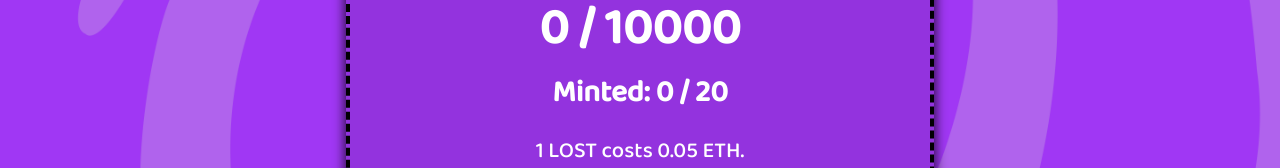
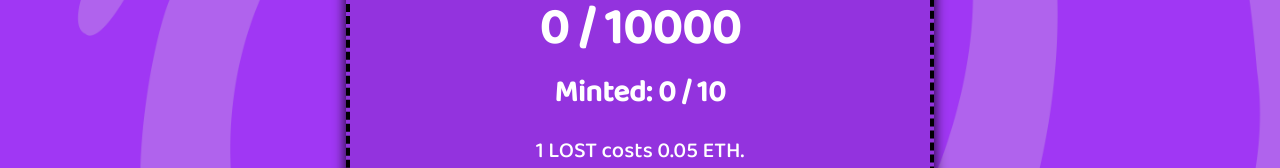
Before and after one commit to HelloMyNameIsSeth/LongLostDapp, a React (Create React App) app: page / in a window 1280 px wide. Shown: the part 323-491 px from the top of the page. Built offline with nearby package versions, Linux system fonts and the light colour scheme.

Commit message:
fix limit

```diff
--- a/src/App.js
+++ b/src/App.js
@@ -176,6 +176,10 @@ function App() {
   const incrementMintAmount = () => {
     let newMintAmount = mintAmount + 1;
 
+    if (newMintAmount > 10) {
+      return;
+    }
+
     if (newMintAmount > data.remainingPublicMints) {
       return;
     }
@@ -268,7 +272,7 @@ function App() {
                 color: "var(--accent-text)",
               }}
             >
-              Minted: {20 - data.remainingPublicMints || 0} / 20
+              Minted: {10 - data.remainingPublicMints || 0} / 10
             </s.TextTitle>
 
             <s.TextDescription
```
